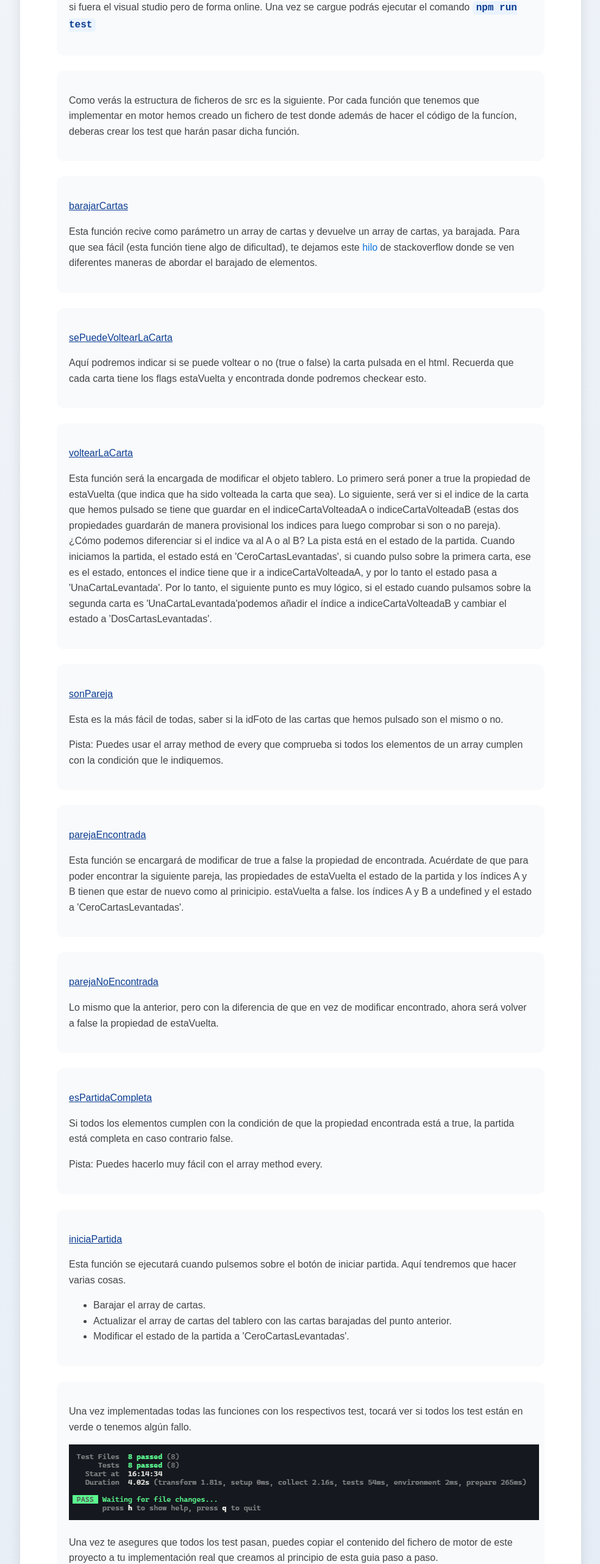
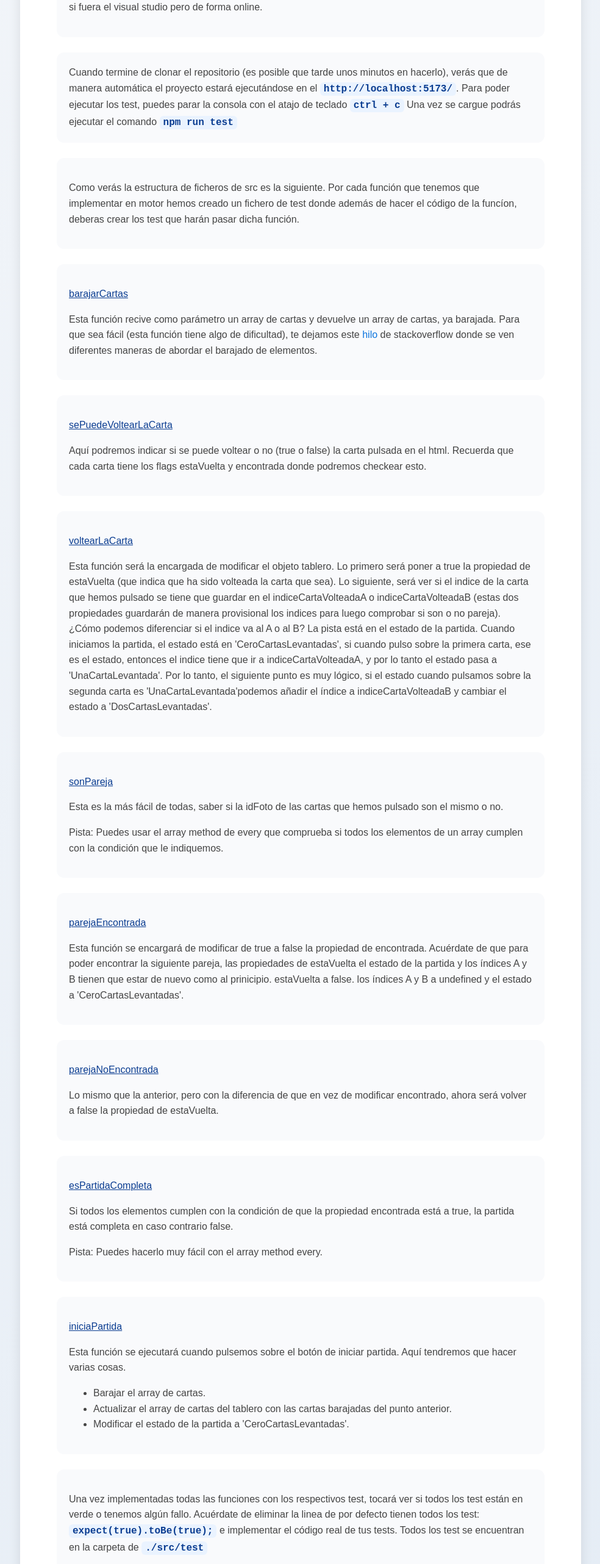
Before and after one commit to Lemoncode/playground-cartas-memo-business, a website built with Vite: page index.html in a window 1280 px wide. Shown: the part 1256-3820 px from the top of the page at 61% size, without its empty margins (147-1131 px from the left). Built offline with nearby package versions, Linux system fonts and the light colour scheme.

Commit message:
add new feature to the text

```diff
--- a/index.html
+++ b/index.html
@@ -58,9 +58,13 @@
           >. Stackblitz es una web que usará la base de este repositorio,
           instalará las dependencias y nos creará una proyecto en el que
           podremos trabajar como si fuera el visual studio pero de forma online.
-          Una vez se cargue podrás ejecutar el comando
-          <span class="comando">npm run test</span>
         </p>
+      </section>
+
+      <section>
+        Cuando termine de clonar el repositorio (es posible que tarde unos minutos en hacerlo), verás que de manera automática el proyecto estará ejecutándose en el <span class="comando">http://localhost:5173/</span>. Para poder ejecutar los test, puedes parar la consola con el atajo de teclado  <span class="comando">ctrl + c</span>
+
+        Una vez se cargue podrás ejecutar el comando <span class="comando">npm run test</span>
       </section>
 
       <section>
@@ -190,6 +194,12 @@
         <p>
           Una vez implementadas todas las funciones con los respectivos test,
           tocará ver si todos los test están en verde o tenemos algún fallo.
+
+          Acuérdate de eliminar la linea de por defecto tienen todos los test:
+
+          <span class="comando">expect(true).toBe(true);</span> e implementar el código real de tus tests.
+
+          Todos los test se encuentran en la carpeta de <span class="comando">./src/test</span>
         </p>
 
         <img src="./assets/testResults.png" />
```
